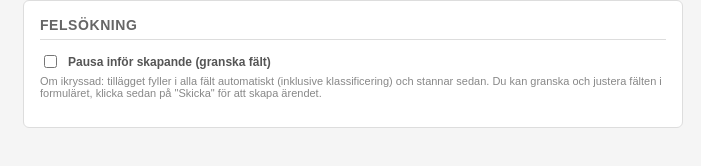
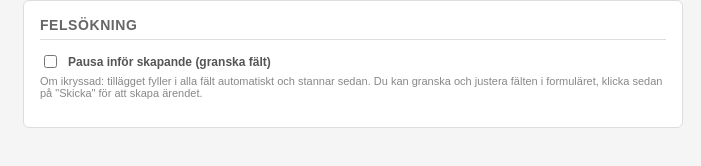
Before and after one commit to Armandur/svk-p360-ext, a browser extension: page mall.html in a window 1280 px wide. Shown: the part 1046-1212 px from the top of the page, 287-988 px from the left. Drawn offline with Linux system fonts and the light colour scheme.

Commit message:
textändring

```diff
--- a/mall.html
+++ b/mall.html
@@ -402,8 +402,7 @@
           Pausa inför skapande (granska fält)
         </label>
         <span style="font-size:11px;color:#888;display:block;margin-top:4px;">
-          Om ikryssad: tillägget fyller i alla fält automatiskt (inklusive klassificering)
-          och stannar sedan. Du kan granska och justera fälten i formuläret, klicka sedan
+          Om ikryssad: tillägget fyller i alla fält automatiskt och stannar sedan. Du kan granska och justera fälten i formuläret, klicka sedan
           på "Skicka" för att skapa ärendet.
         </span>
       </div>
```
